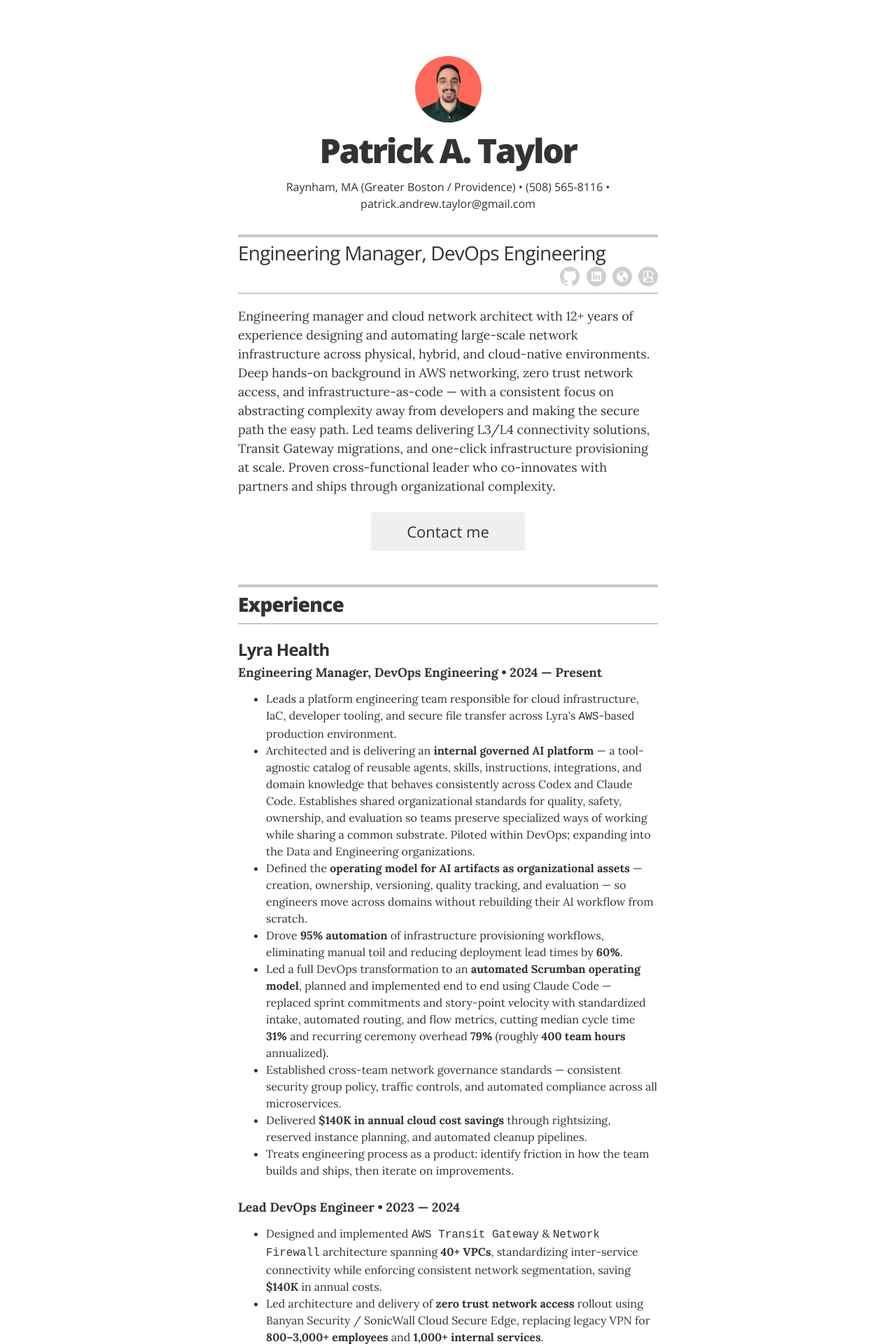
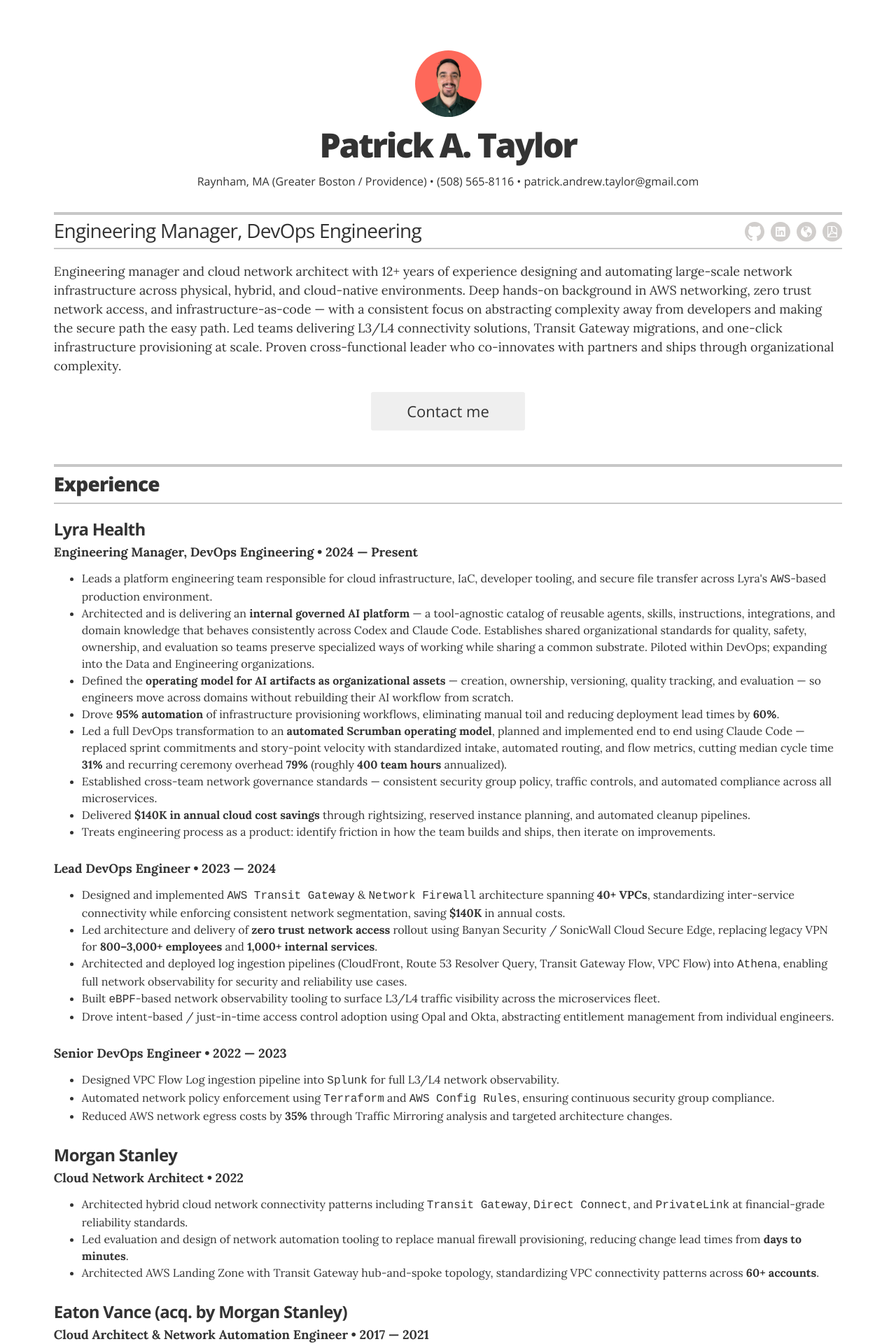
Before and after one commit to patrick-andrew-jain-taylor/resume, a Jekyll site: the page built from index.html, in a window 1280 px wide. Shown: the top 1920 px of the page at 70% size. Built offline with Jekyll 4.4.1, drawn with Linux system fonts in a browser that asks for light colours.

Commit message:
feat: let the resume fill the browser width on desktop
Replace the fixed 728px column with a fluid layout at 1000px+ so the
page expands with the window, using proportional side padding. The PDF
render (816 CSS px) and smaller screens stay on the fixed column.

Co-Authored-By: Claude Fable 5 <noreply@anthropic.com>
Claude-Session: https://claude.ai/code/session_016sWhd45D7cckXzsvYFJtFY

```diff
--- a/_sass/_base.scss
+++ b/_sass/_base.scss
@@ -27,13 +27,15 @@ body{
   zoom: 1;
 }
 
-// Roomier margins for desktop browsers only. The resume PDF is generated from
-// this same screen stylesheet (useScreen: true in .github/workflows/action.yml)
-// at Letter width = 816 CSS px, so wider margins must stay behind a min-width
-// query above 816px or they would loosen the PDF too.
+// Fluid width for desktop browsers only: let the resume expand with the
+// window instead of capping at the 728px column. The resume PDF renders this
+// same screen stylesheet at Letter width = 816 CSS px (useScreen: true in
+// .github/workflows/action.yml), below this query, so the PDF keeps the
+// tight fixed-column layout — as do phones, tablets, and manual printing.
 @media screen and (min-width: 1000px) {
   .wrapper {
-    padding: 56px 64px 72px;
+    max-width: none;
+    padding: 48px 6vw 64px;
   }
 }
 
```
